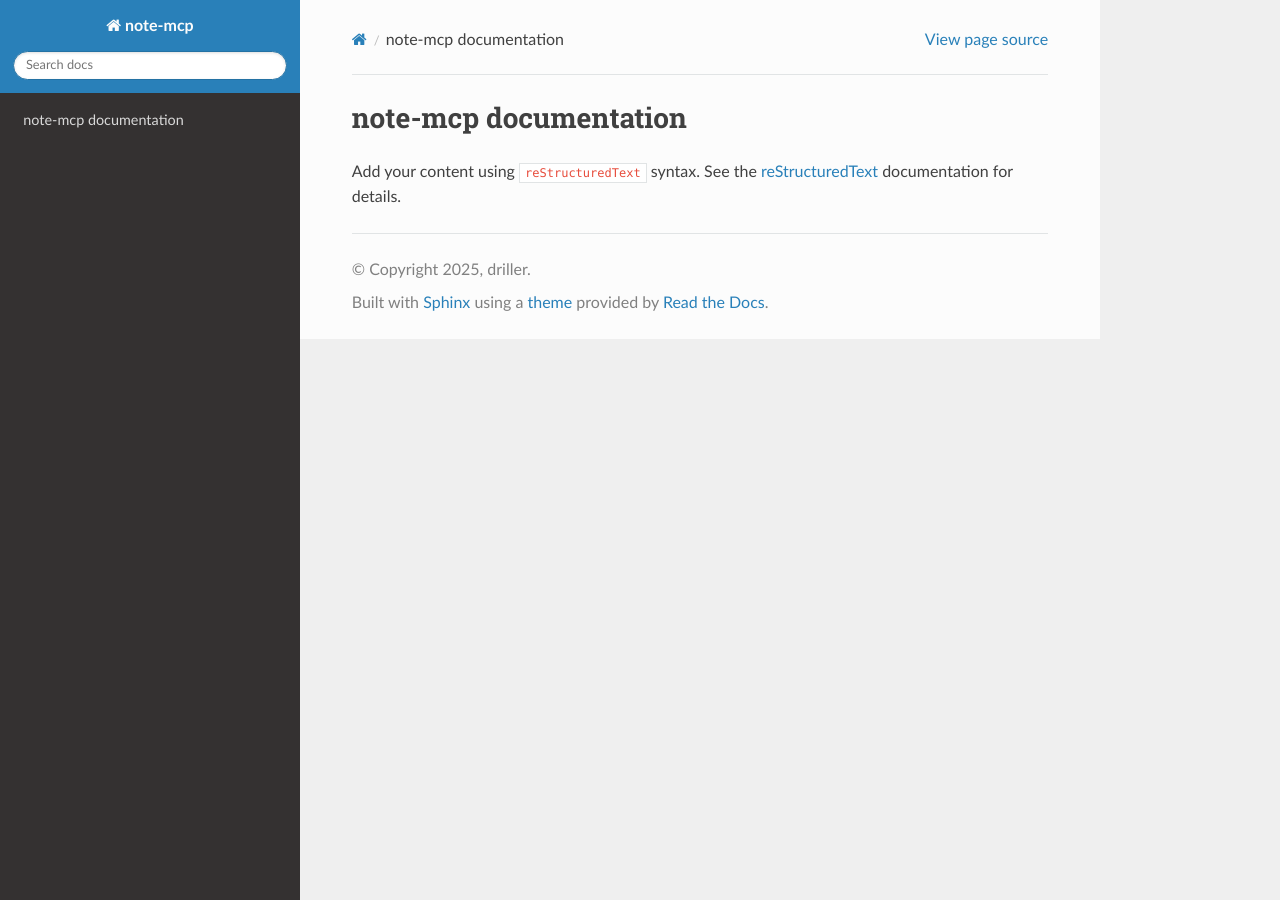
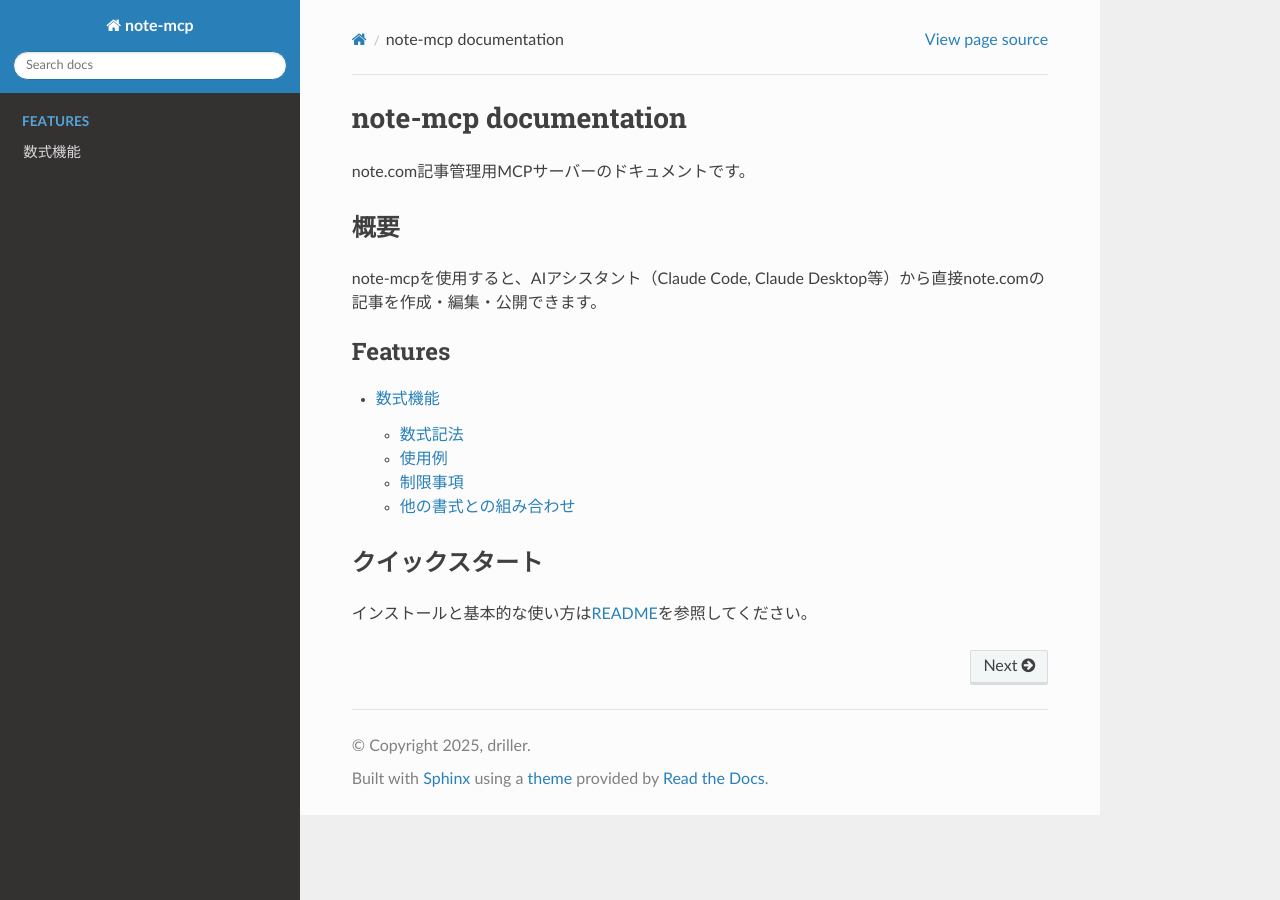
Before and after one commit to drillan/note-mcp, a Sphinx documentation site: the page built from docs/index.md, in a window 1280 px wide. Built offline with Sphinx 7.4.7 and the Read the Docs theme 3.1.0, drawn with Linux system fonts in a browser that asks for light colours.

Commit message:
docs: add math notation support documentation

````diff
--- /dev/null
+++ b/docs/features/math.md
@@ -0,0 +1,79 @@
+# 数式機能
+
+note-mcpはnote.comの数式記法に対応しています。MarkdownからMCP経由で数式入り記事を作成できます。
+
+## 数式記法
+
+note.comではKaTeX互換の数式記法を使用できます。note-mcpは以下の2種類の数式記法をサポートしています。
+
+### インライン数式
+
+文中に数式を埋め込む場合は `$${数式}$$` 形式を使用します。
+
+```markdown
+ピタゴラスの定理は $${a^2 + b^2 = c^2}$$ で表されます。
+```
+
+結果: ピタゴラスの定理は $${a^2 + b^2 = c^2}$$ で表されます。
+
+### ディスプレイ数式
+
+独立した行に数式を表示する場合は、複数行の `$$ ... $$` 形式を使用します。
+
+```markdown
+二次方程式の解の公式：
+
+$$
+x = \frac{-b \pm \sqrt{b^2 - 4ac}}{2a}
+$$
+```
+
+## 使用例
+
+### 基本的な数式
+
+```markdown
+# 数学ノート
+
+## 基本公式
+
+面積の公式: $${S = \pi r^2}$$
+
+体積の公式: $${V = \frac{4}{3}\pi r^3}$$
+
+## オイラーの等式
+
+数学で最も美しいと言われる公式：
+
+$$
+e^{i\pi} + 1 = 0
+$$
+```
+
+### よく使うTeX記法
+
+| 記法 | 結果 | 説明 |
+|------|------|------|
+| `$${x^2}$$` | x² | 累乗 |
+| `$${x_i}$$` | xᵢ | 添字 |
+| `$${\frac{a}{b}}$$` | a/b | 分数 |
+| `$${\sqrt{x}}$$` | √x | 平方根 |
+| `$${\sum_{i=1}^{n}}$$` | Σ | 総和 |
+| `$${\int_{a}^{b}}$$` | ∫ | 積分 |
+| `$${\alpha, \beta, \gamma}$$` | α, β, γ | ギリシャ文字 |
+
+## 制限事項
+
+- **KaTeX準拠**: note.comはKaTeXを使用して数式をレンダリングします。KaTeXでサポートされていないTeX記法は使用できません
+- **コードブロック内は変換されない**: バッククォートで囲まれたコードブロック内の `$$` は数式として処理されません
+
+## 他の書式との組み合わせ
+
+数式は他のMarkdown書式と組み合わせて使用できます。
+
+```markdown
+**重要**: エネルギーと質量の関係は **$${E = mc^2}$$** で表されます。
+
+> 数学は科学の女王である
+> — カール・フリードリヒ・ガウス
+```
--- a/docs/index.md
+++ b/docs/index.md
@@ -1,15 +1,18 @@
-% note-mcp documentation master file, created by
-% sphinx-quickstart on Sat Dec 20 08:14:31 2025.
-% You can adapt this file completely to your liking, but it should at least
-% contain the root `toctree` directive.
-
 # note-mcp documentation
 
-Add your content using `reStructuredText` syntax. See the
-[reStructuredText](https://www.sphinx-doc.org/en/master/usage/restructuredtext/index.html)
-documentation for details.
+note.com記事管理用MCPサーバーのドキュメントです。
+
+## 概要
+
+note-mcpを使用すると、AIアシスタント（Claude Code, Claude Desktop等）から直接note.comの記事を作成・編集・公開できます。
 
 ```{toctree}
-:caption: 'Contents:'
+:caption: 'Features'
 :maxdepth: 2
+
+features/math
 ```
+
+## クイックスタート
+
+インストールと基本的な使い方は[README](https://github.com/drillan/note-mcp)を参照してください。
````
Also changed, not shown: README.md (+23 -0 lines).
